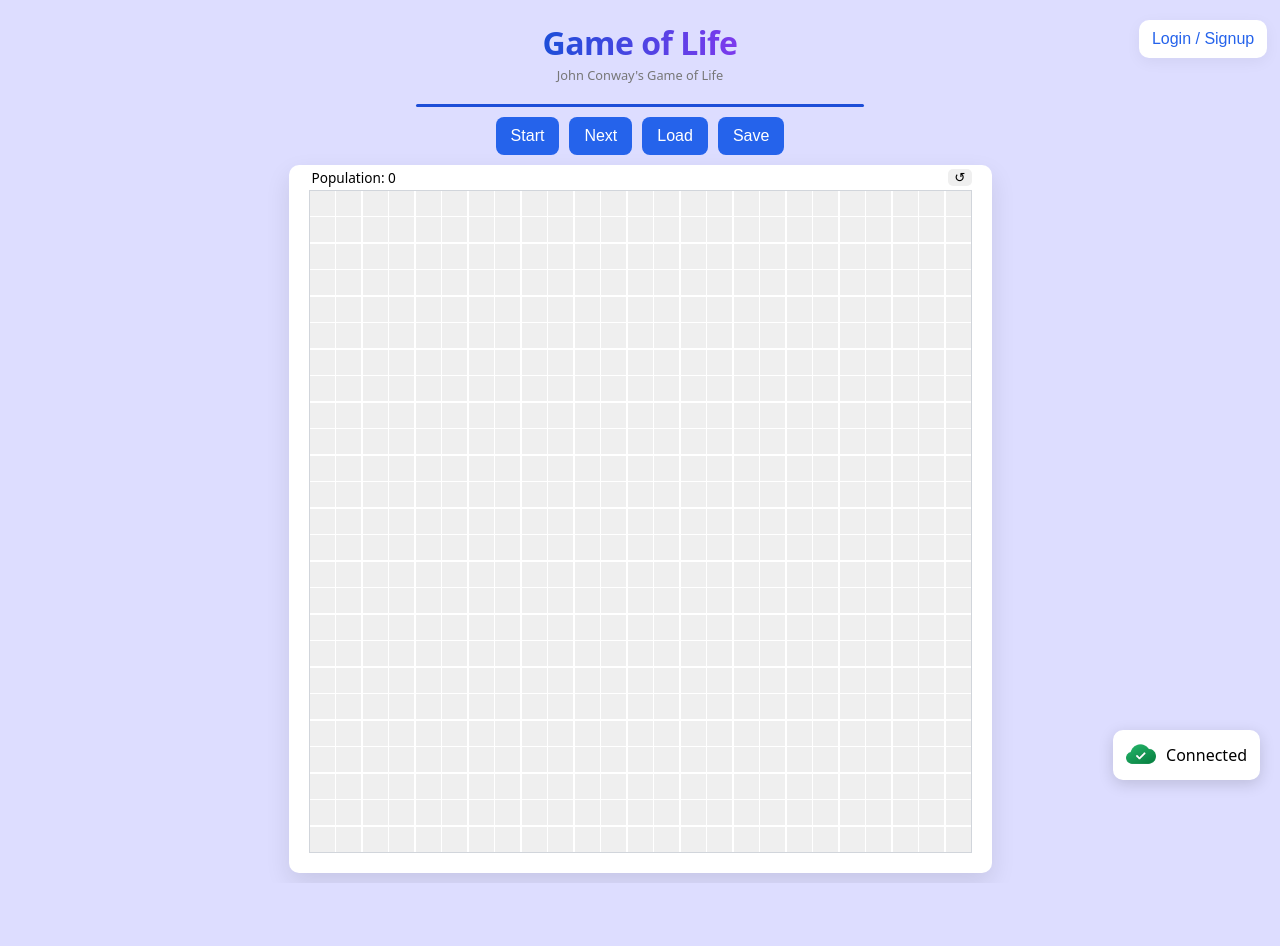
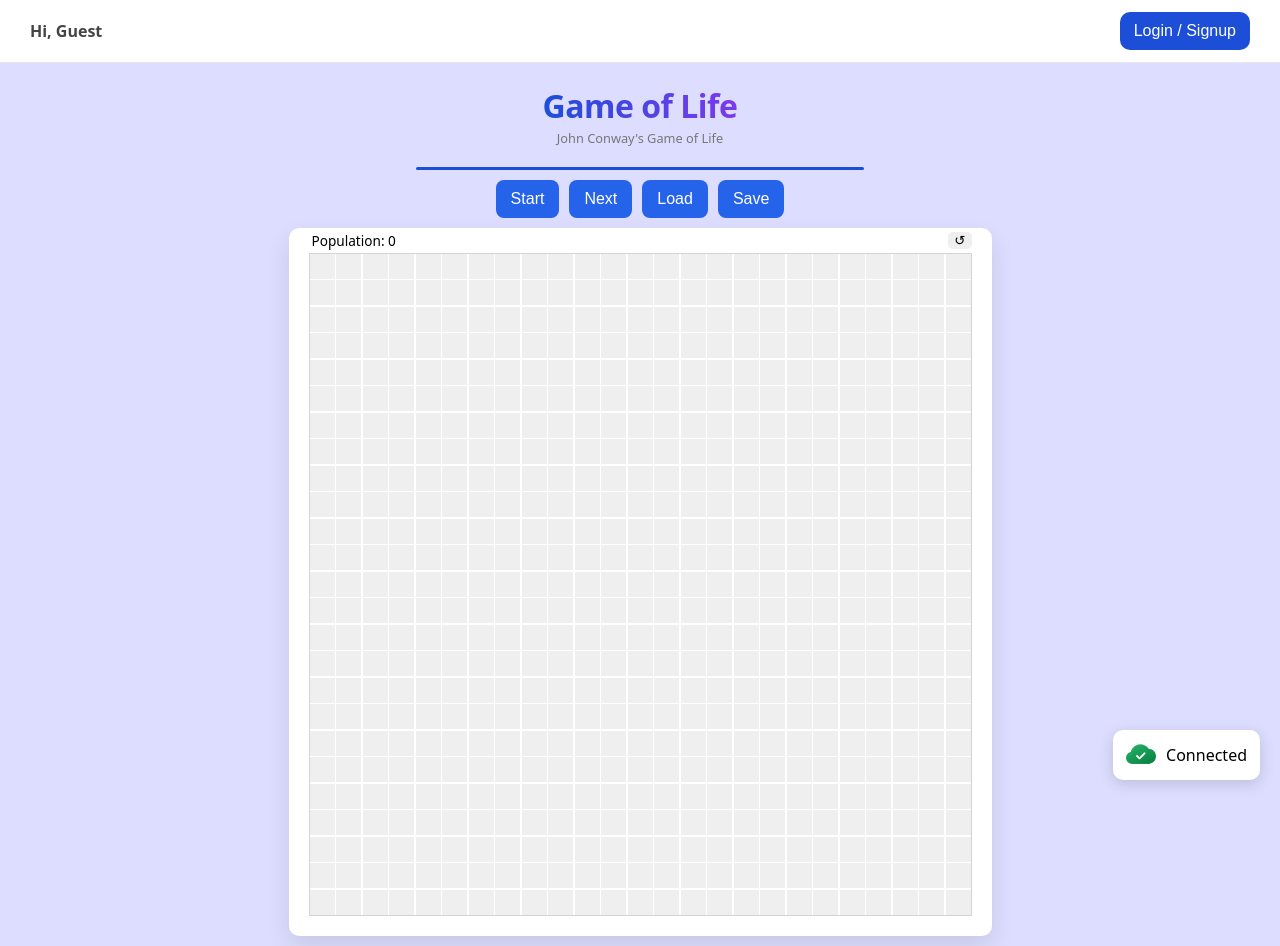
Before and after one commit to prathmyx/GameOfLife, a website with bundled scripts: page public/index.html in a window 1280 px wide. Before the commit the page ends 883 px from the top, so only its background shows below. Built offline with nearby package versions, Linux system fonts and the light colour scheme; files whose address does not match are found by name.

Commit message:
feat:added header and dynamic greeting

```diff
--- a/public/index.html
+++ b/public/index.html
@@ -7,6 +7,12 @@
         <meta name="viewport" content="width=device-width, initial-scale=1.0">
     </head>
     <body>
+        <header class="user-header">
+            <span id="username-display">Hi, Guest</span>
+
+            <button id="authBtn">Login / Signup</button>
+        </header>
+
         <div class="head">
             <h1 class="title">Game of Life</h1>
             <p class="subtitle">John Conway's Game of Life</p>
@@ -17,12 +23,12 @@
             <p id="server-message">Checking...</p>
         </div>
 
+
         <div class="options">
             <button id="start-btn">Start</button>
             <button id="next-btn">Next</button>
             <button id="load-btn">Load</button>
             <button id="save-btn">Save</button>
-            <button id="authBtn">Login / Signup</button>
         </div>
 
         <div id="authModal" class="modal">
--- a/public/script/handleAuth.js
+++ b/public/script/handleAuth.js
@@ -4,6 +4,7 @@ const loginForm = document.getElementById('loginForm');
 const signupForm = document.getElementById('signupForm');
 
 const statusEl = document.getElementById('auth-status');
+const usernameEl = document.getElementById('username-display');
 
 export function handleAuthClick() {
     loginForm.addEventListener('submit', handleLogin);
@@ -80,6 +81,7 @@ async function handleLogin(e) {
 
         statusEl.textContent = "Login successful!";
         statusEl.className = "success";
+        usernameEl.textContent = `Hi, ${username.value}`;
 
         console.log('Authentication Successful');
 
@@ -137,6 +139,7 @@ async function handleSign(e) {
 
         statusEl.textContent = "Signup successful!";
         statusEl.className = "success";
+        usernameEl.textContent = `Hi, ${username.value}`;
 
         console.log('Authentication Successful');
 
--- a/public/style.css
+++ b/public/style.css
@@ -18,6 +18,45 @@ body {
     padding: 0;
     background-color: var(--bg-color);
     font-family: system-ui, -apple-system, BlinkMacSystemFont, 'Segoe UI', Roboto, Oxygen, Ubuntu, Cantarell, 'Open Sans', 'Helvetica Neue', sans-serif
+}
+
+.user-header {
+    width: 100%;
+    box-sizing: border-box;
+
+    display: flex;
+    justify-content: space-between;
+    align-items: center;
+
+    padding: 12px 30px;
+
+    background-color: #fff;
+    border-bottom: 1px solid #e5e7eb;
+}
+
+#username-display {
+    color: #444;
+    font-size: 1rem;
+    font-weight: 700;
+}
+
+#authBtn {
+    padding: 10px 14px;
+
+    border: none;
+    border-radius: 10px;
+
+    background-color: #1d4ed8;
+    color: white;
+
+    font-size: 1rem;
+    font-weight: 500;
+
+    cursor: pointer;
+}
+
+#authBtn:hover {
+    background-color: #1e40af;
 }
 
 .head {
@@ -348,22 +387,6 @@ button.loading {
     transform: scale(0.95);
 }
 
-#authBtn {
-    position: absolute;
-    top: 20px;
-    right: 1vw;
-
-    padding: 10px 13px;
-    background: white;
-    color: #2563eb;
-
-    border: none;
-    border-radius: 10px;
-    box-shadow: 0 4px 15px rgba(0, 0, 0, 0.05);
-
-    z-index: 2;
-}
-
 .container {
     display: flex;
     flex-direction: column;
```
